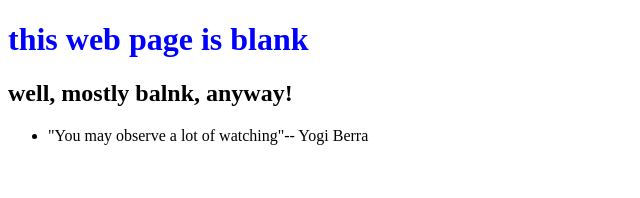
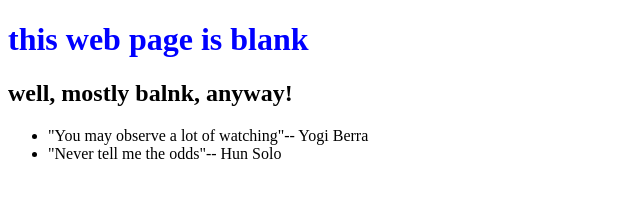
Before and after one commit to Megha-gittraining/0main_openSAP-repo, a plain HTML site: page index.html in a window 1280 px wide. Shown: the whole page, without its empty margins (0-640 px from the left). Drawn offline with Linux system fonts and the light colour scheme.

Commit message:
added Han Solo quote

```diff
--- a/index.html
+++ b/index.html
@@ -9,6 +9,7 @@
 		<h2> well, mostly balnk, anyway!</h2>
 		<ul>
 			<li>"You may observe a lot of watching"-- Yogi Berra</li>
+			<li>"Never tell me the odds"-- Hun Solo </li>
 		</ul>
 	</body>
 </html>
```
